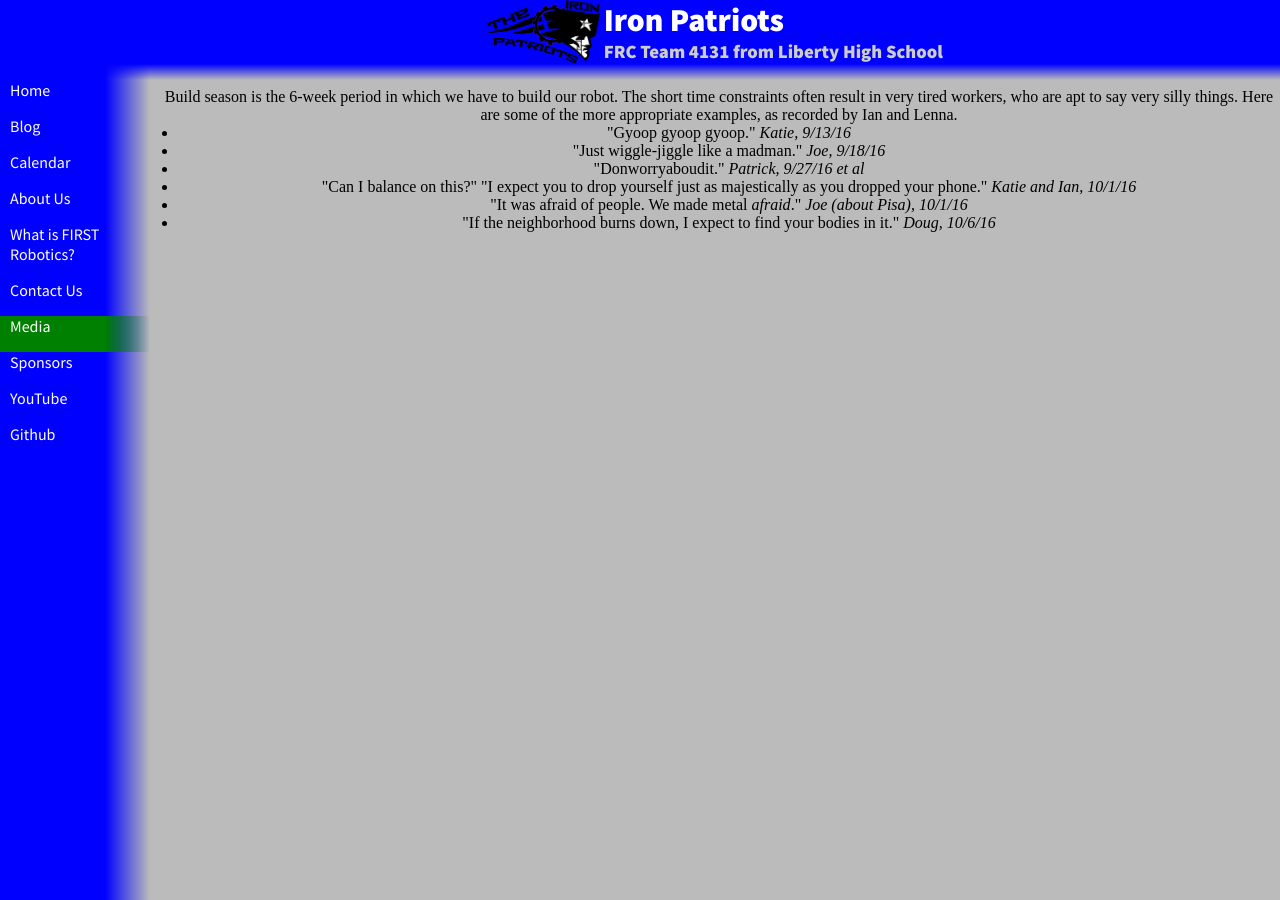
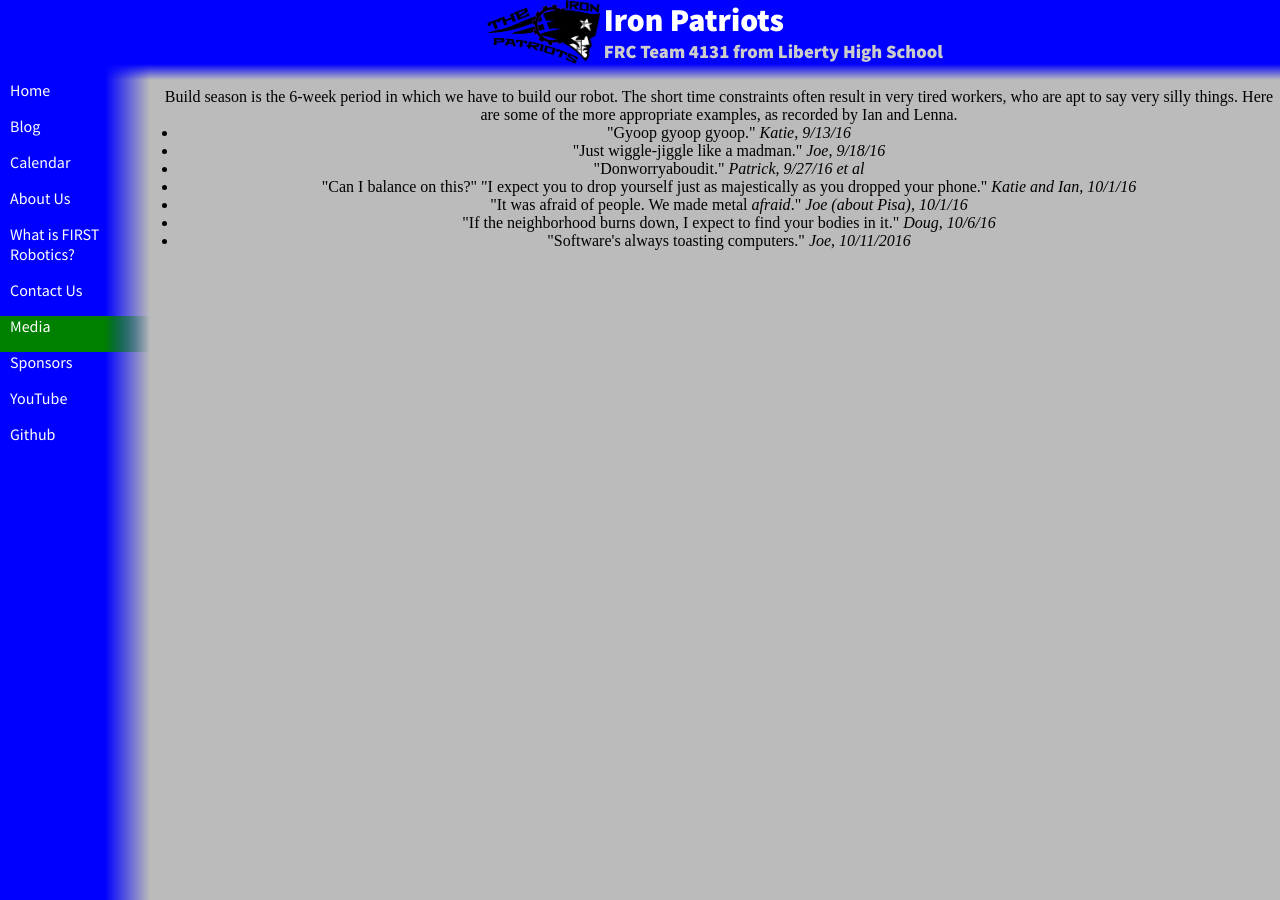
Before and after one commit to katiebugmoon/FRC4131.github.io, a Jekyll site: the page built from media/2017/quotes.html, in a window 1280 px wide. Built offline with Jekyll 4.4.1, drawn with Linux system fonts in a browser that asks for light colours; nearby versions of some CDN libraries.

Commit message:
Update quotes.html

```diff
--- a/media/2017/quotes.html
+++ b/media/2017/quotes.html
@@ -10,4 +10,5 @@ title: Build Season 2017 Quotes
 	<li>"Can I balance on this?" "I expect you to drop yourself just as majestically as you dropped your phone." <i>Katie and Ian, 10/1/16</i></li>
 	<li>"It was afraid of people. We made metal <em>afraid</em>." <i>Joe (about Pisa), 10/1/16</i></li>
 	<li>"If the neighborhood burns down, I expect to find your bodies in it." <i>Doug, 10/6/16</i></li>
+	<li>"Software's always toasting computers." <i>Joe, 10/11/2016</i></li>
 </ul><center>
```
